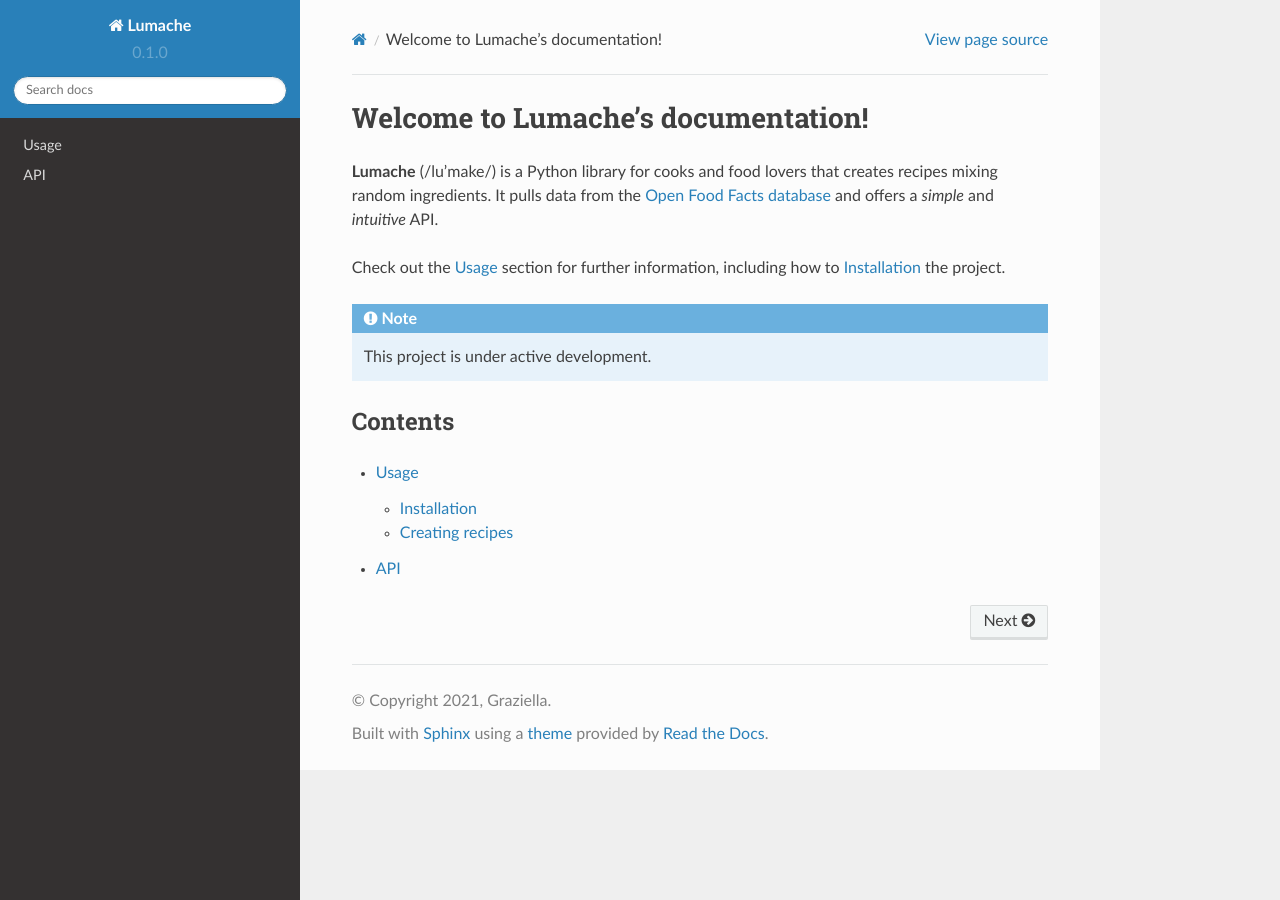
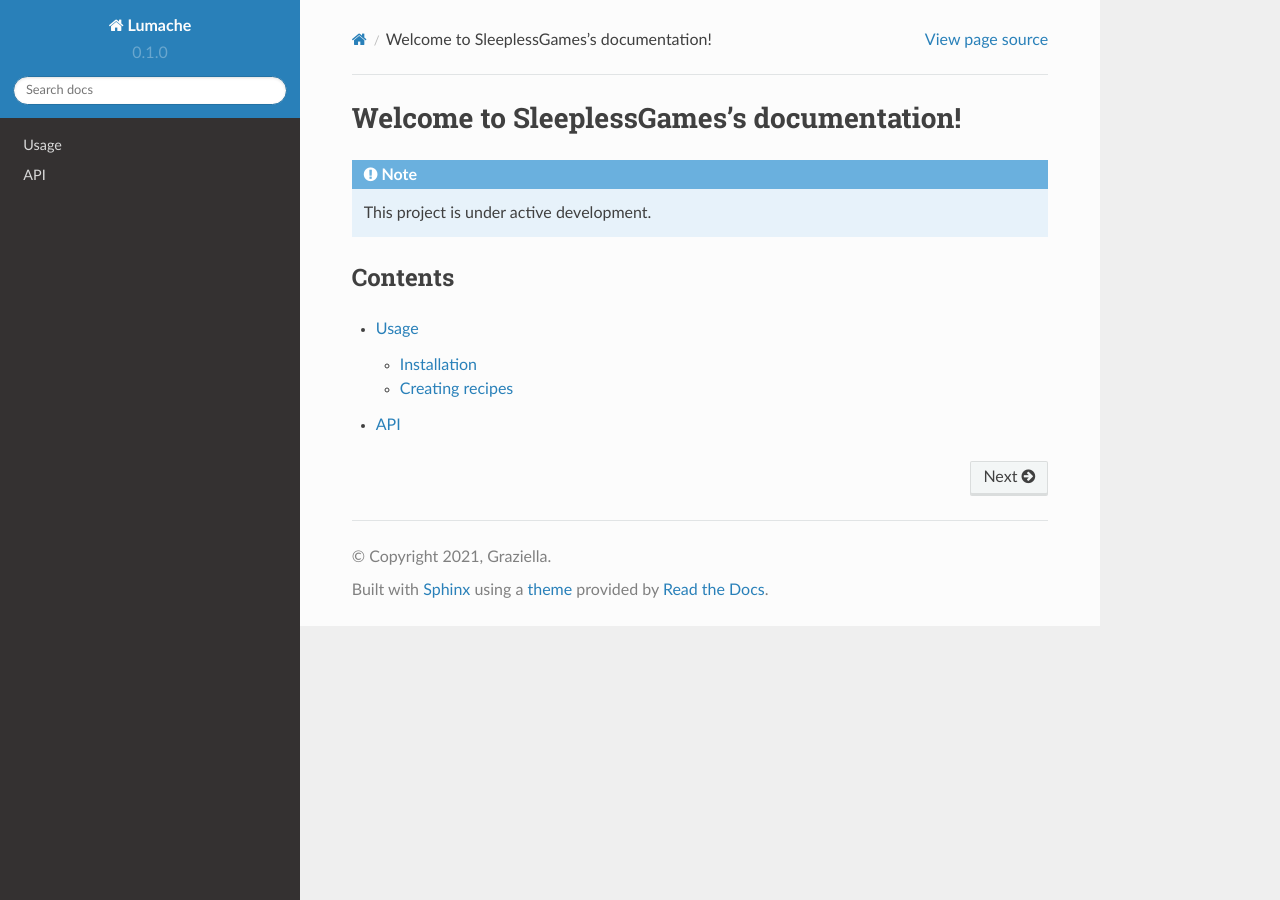
Before and after one commit to droidhackzor/docs, a Sphinx documentation site: the page built from docs/source/index.rst, in a window 1280 px wide. Built offline with Sphinx 7.4.7 and the Read the Docs theme 2.0.0, drawn with Linux system fonts in a browser that asks for light colours.

Commit message:
Update index.rst

```diff
--- a/docs/source/index.rst
+++ b/docs/source/index.rst
@@ -1,13 +1,6 @@
-Welcome to Lumache's documentation!
+Welcome to SleeplessGames's documentation!
 ===================================
 
-**Lumache** (/lu'make/) is a Python library for cooks and food lovers
-that creates recipes mixing random ingredients.
-It pulls data from the `Open Food Facts database <https://world.openfoodfacts.org/>`_
-and offers a *simple* and *intuitive* API.
-
-Check out the :doc:`usage` section for further information, including
-how to :ref:`installation` the project.
 
 .. note::
 
```
